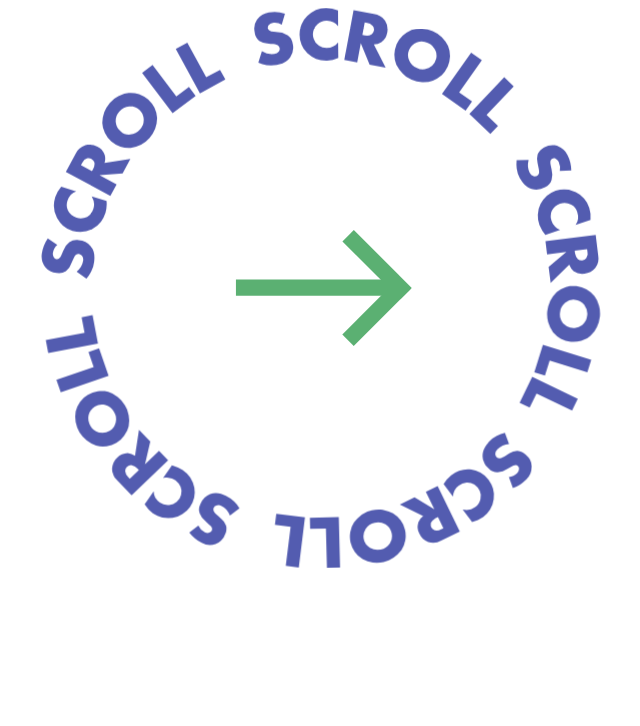
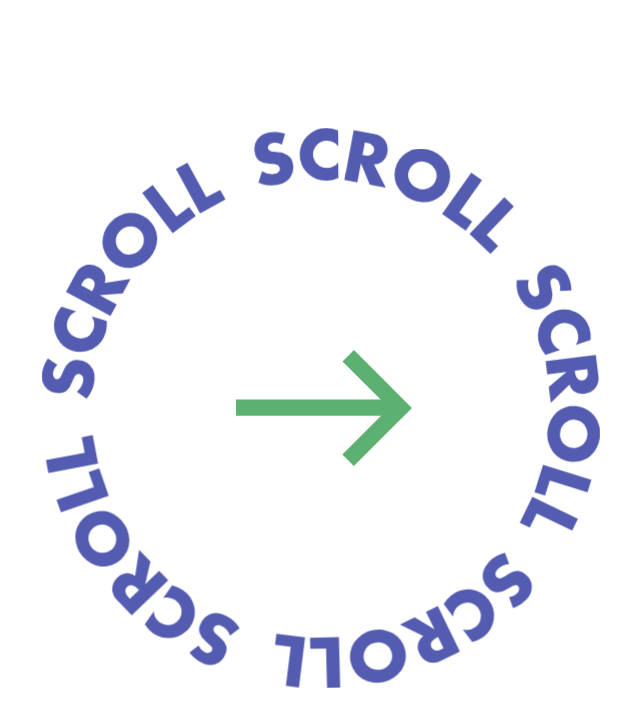
Before and after one commit to ex-jedi/animations, a website: page index.html in a window 1280 px wide. Shown: the whole page, without its empty margins (319-959 px from the left). Drawn offline with Linux system fonts and the light colour scheme.

Commit message:
Centering SVG

```diff
--- a/sass/main.scss
+++ b/sass/main.scss
@@ -4,8 +4,10 @@
 
 .svg-wrapper {
   @include flex(column);
-
-  width: auto;
+  justify-content: center;
+  align-items: center;
+  width: 100%;
+  height: 100vh;
   margin: auto;
   padding: 0px;
 
```
Also changed, not shown: css/main.css.
